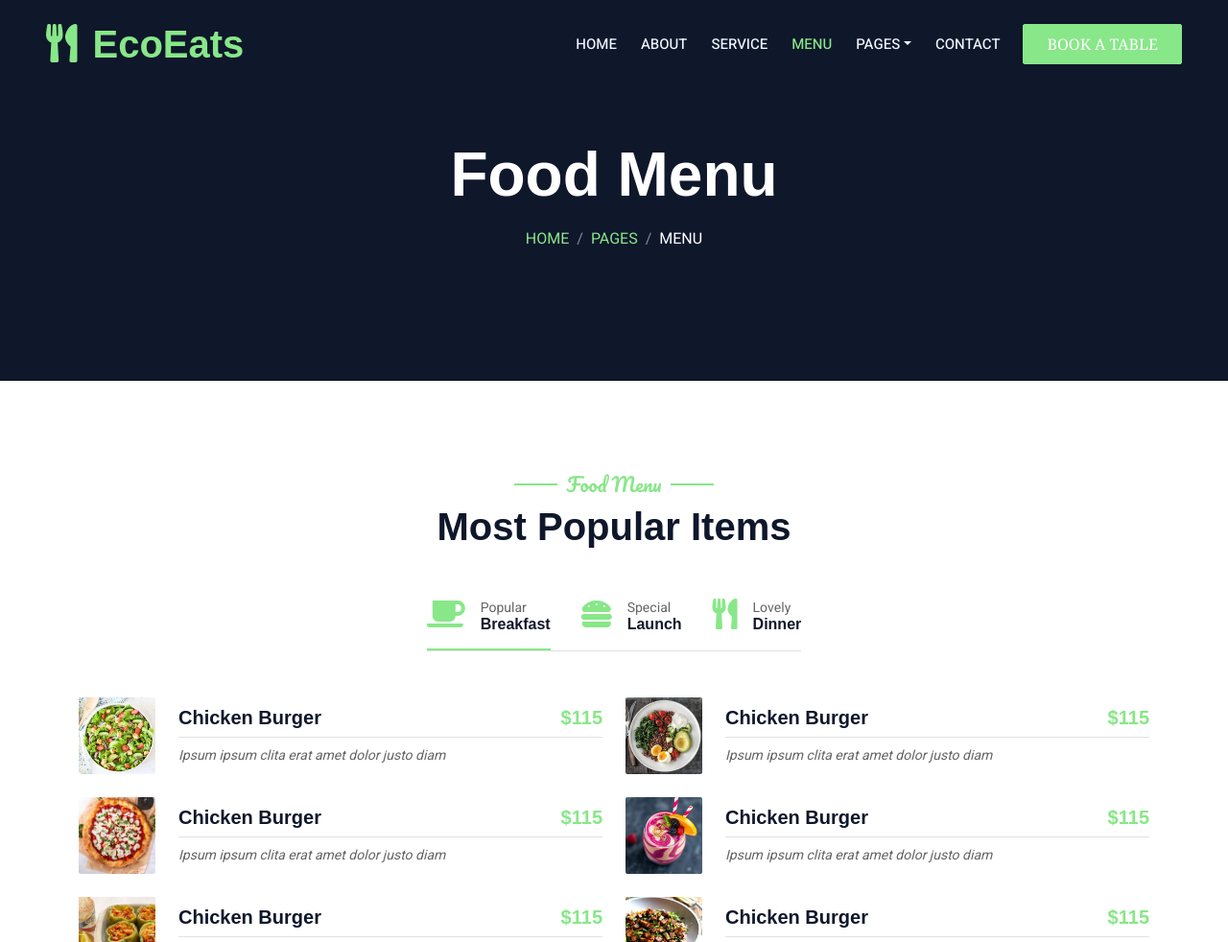
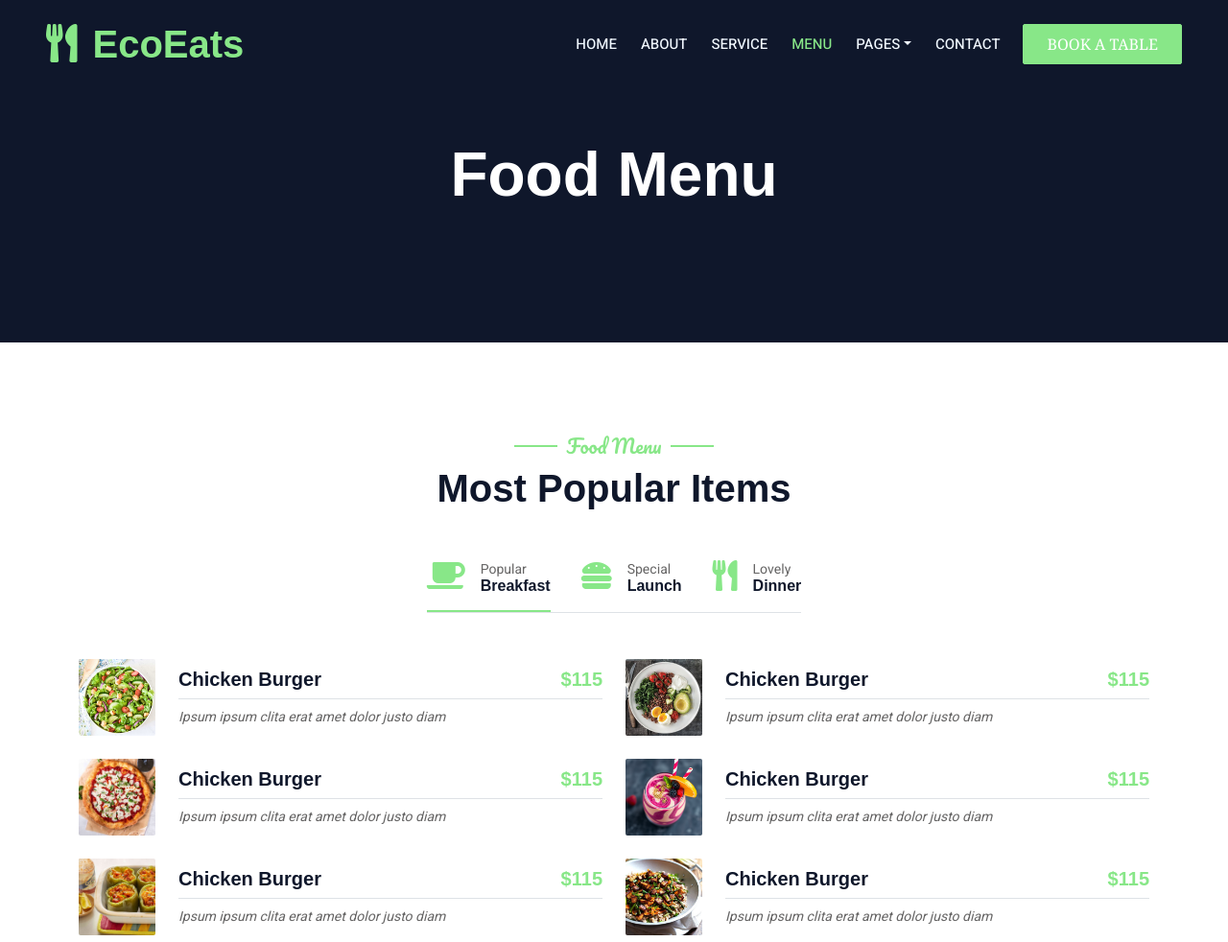
Before and after one commit to VsiriWeb/TSAtest, a plain HTML site: page menu.html in a window 1280 px wide. Shown: the top 982 px of the page at 96% size. Drawn offline with nearby package versions, Linux system fonts and the light colour scheme.

Commit message:
Update menu.html

```diff
--- a/menu.html
+++ b/menu.html
@@ -76,13 +76,6 @@
             <div class="container-xxl py-5 bg-dark hero-header mb-5">
                 <div class="container text-center my-5 pt-5 pb-4">
                     <h1 class="display-3 text-white mb-3 animated slideInDown">Food Menu</h1>
-                    <nav aria-label="breadcrumb">
-                        <ol class="breadcrumb justify-content-center text-uppercase">
-                            <li class="breadcrumb-item"><a href="#">Home</a></li>
-                            <li class="breadcrumb-item"><a href="#">Pages</a></li>
-                            <li class="breadcrumb-item text-white active" aria-current="page">Menu</li>
-                        </ol>
-                    </nav>
                 </div>
             </div>
         </div>
```
